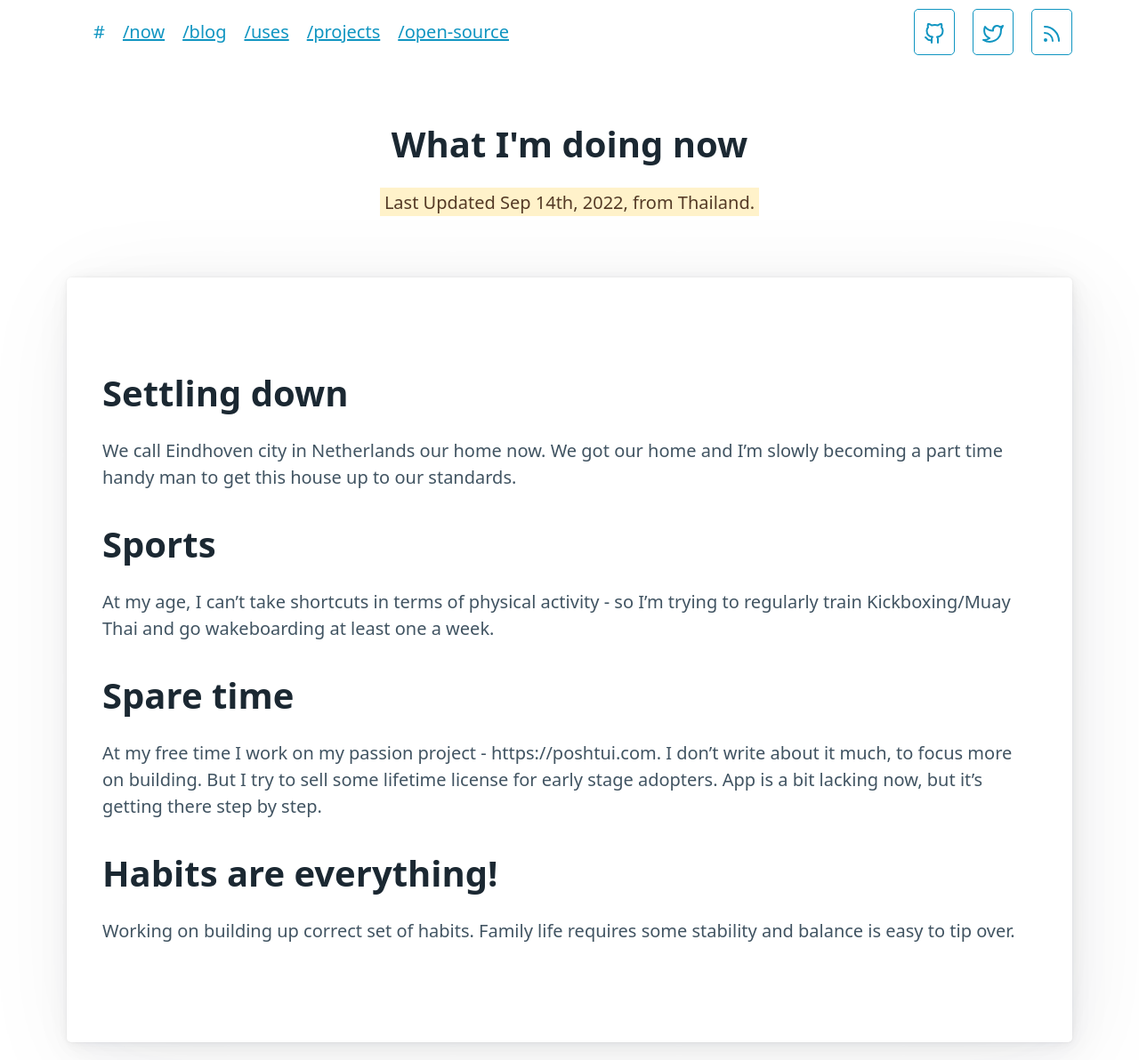
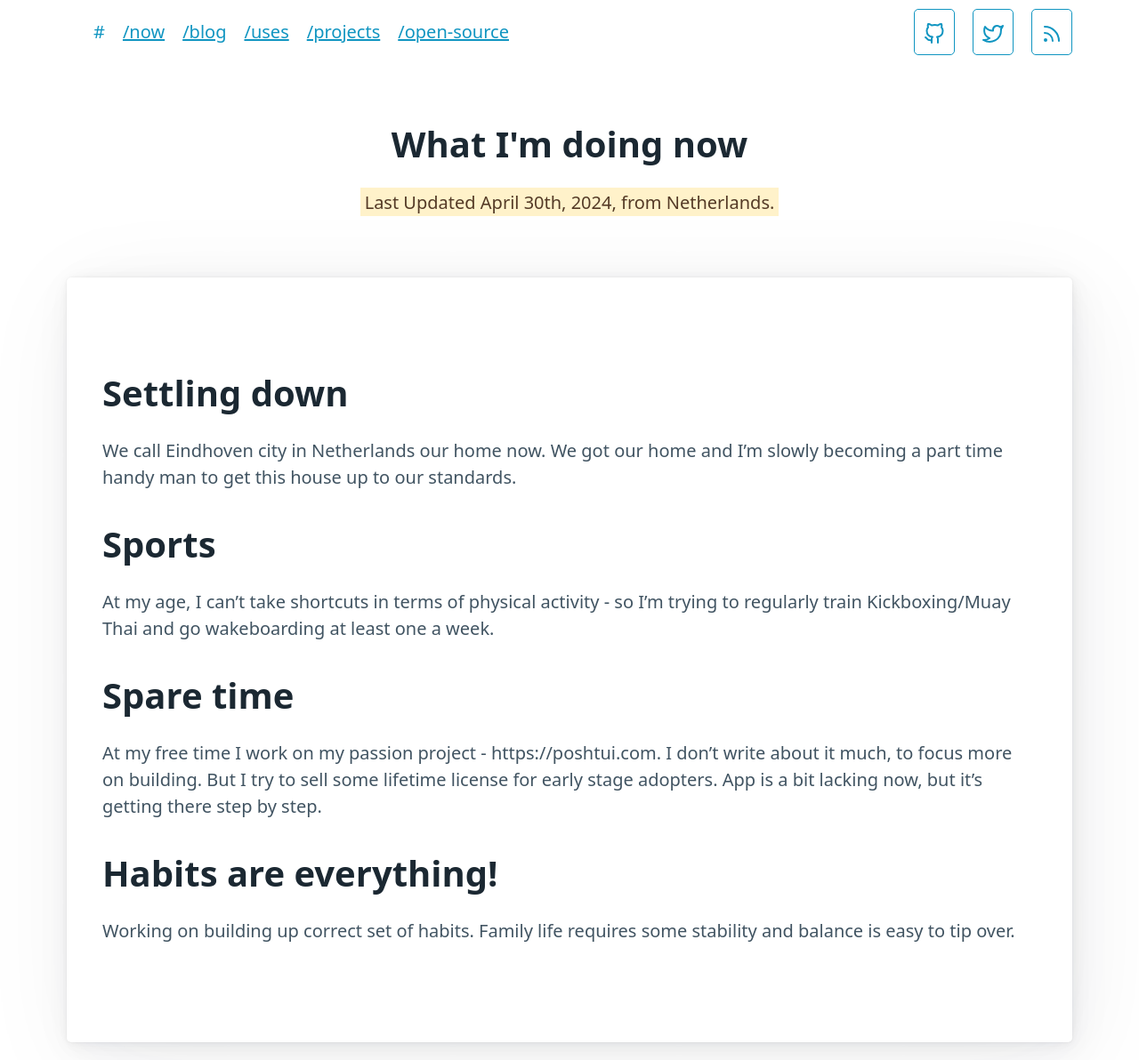
Before and after one commit to skatkov/skatkov.com, a Jekyll site: the page built from now.md, in a window 1280 px wide. Shown: the whole page at 89% size. Built offline with Jekyll 4.4.1, drawn with Linux system fonts in a browser that asks for light colours.

Commit message:
Update now.md

```diff
--- a/now.md
+++ b/now.md
@@ -1,7 +1,7 @@
 ---
 layout: post
 title: What I'm doing now
-subtitle: Last Updated Sep 14th, 2022, from Thailand.
+subtitle: Last Updated April 30th, 2024, from Netherlands.
 ---
 
 # Settling down
```
